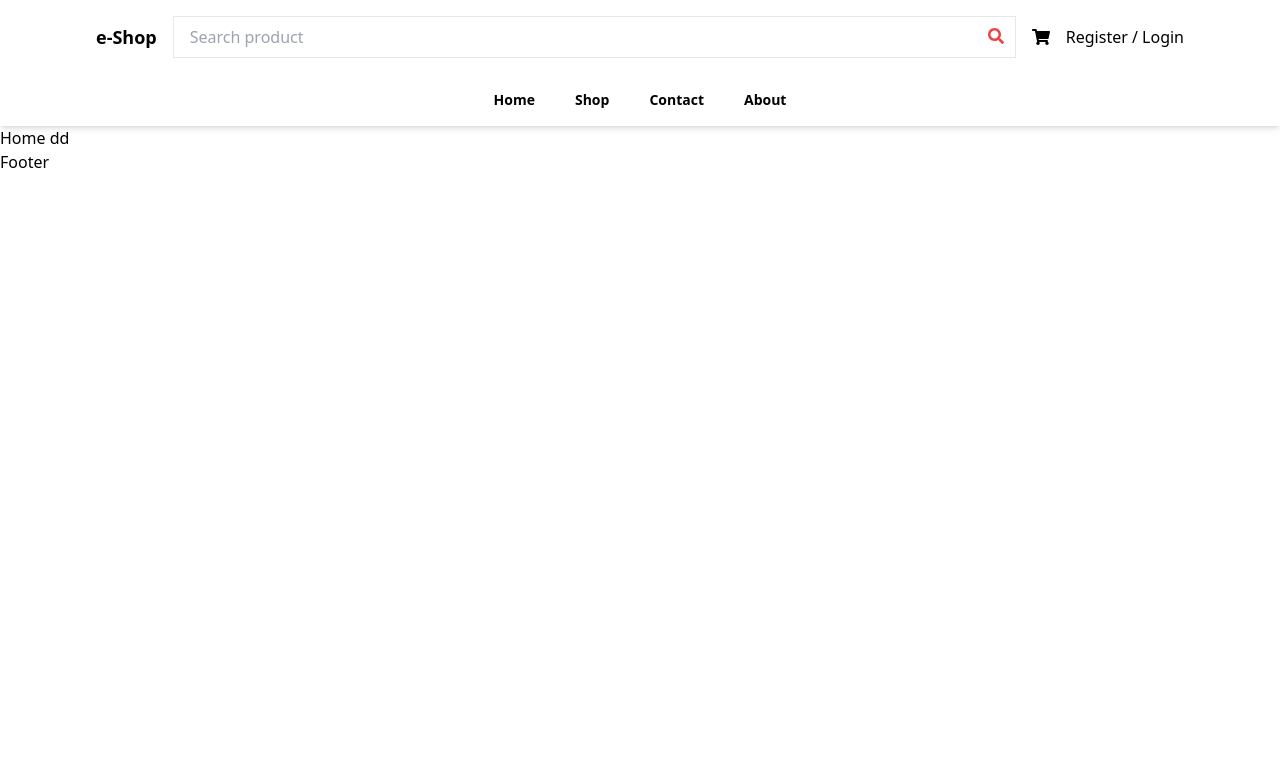
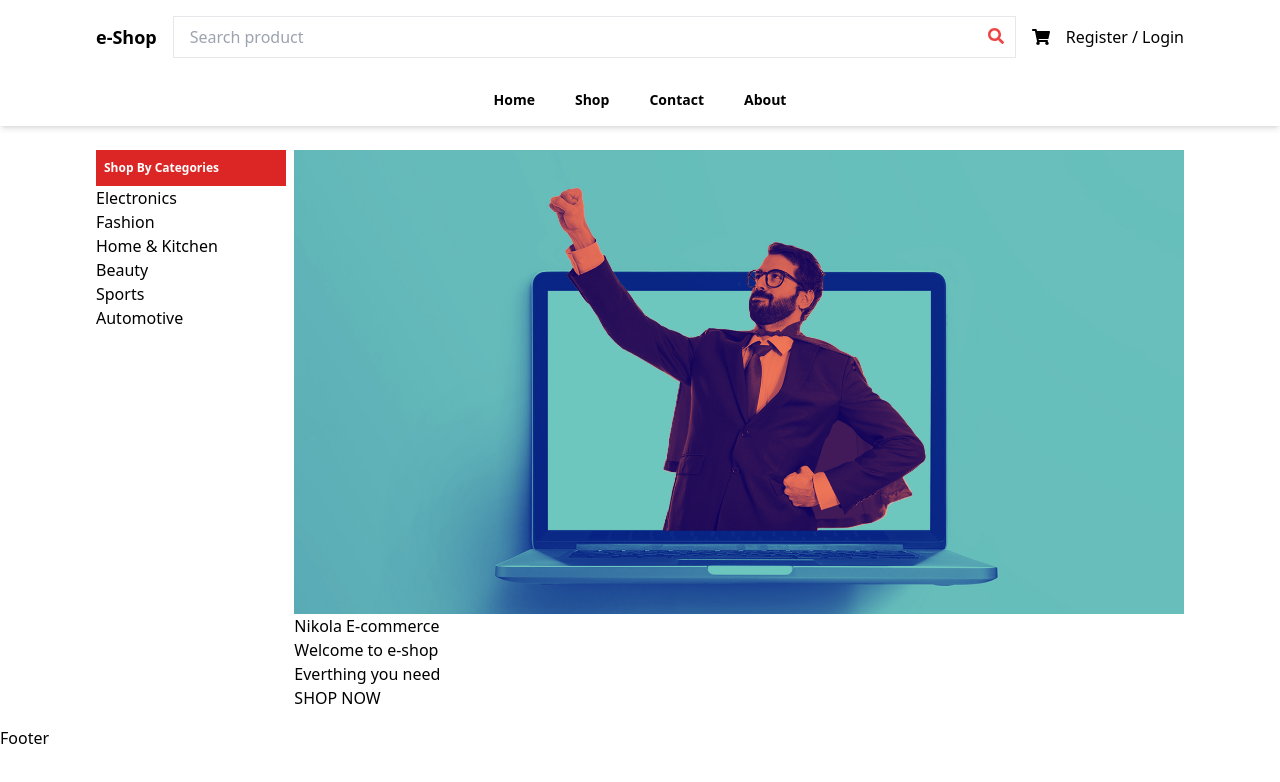
Before and after one commit to NikolaLubarda/eCommerce, a React (Vite) app: page / in a window 1280 px wide. Shown: the top 782 px of the page. Built offline with nearby package versions, Linux system fonts and the light colour scheme.

Commit message:
HomePage

```diff
--- /dev/null
+++ b/src/assets/MockData.jsx
@@ -0,0 +1,8 @@
+export const Categories = [
+  "Electronics",
+  "Fashion",
+  "Home & Kitchen",
+  "Beauty",
+  "Sports",
+  "Automotive",
+];
--- a/src/pages/Home.jsx
+++ b/src/pages/Home.jsx
@@ -1,7 +1,38 @@
 import React from "react";
+import { Categories } from "../assets/MockData";
+import heroImage from "../assets/Images/Heroimage.jpg";
 
-const Home = ({ props }) => {
-  return <div> Home dd</div>;
+const Home = () => {
+  return (
+    <div className="bg-white mt-2 px-4 md:px-16 lg:px-24">
+      {" "}
+      <div className="container mx-auto py-4 flex flex-col md:flex-row space-x-2">
+        {" "}
+        <div className="w-full md:w-4/12">
+          {" "}
+          <div className="bg-red-600 text-white text-xs font-bold px-2 py-2.5">
+            Shop By Categories
+          </div>
+          <ul>
+            {Categories.map((category, index) => (
+              <li key={index}>
+                <div></div> {category}
+              </li>
+            ))}
+          </ul>
+        </div>
+        <div>
+          <img src={heroImage} alt="" />
+          <div>
+            <p> Nikola E-commerce </p>
+            <h2>Welcome to e-shop</h2>
+            <p>Everthing you need</p>
+            <button> SHOP NOW</button>
+          </div>
+        </div>
+      </div>
+    </div>
+  );
 };
 
 export default Home;
```
Also changed, not shown: src/assets/Images/Heroimage.jpg (added).
